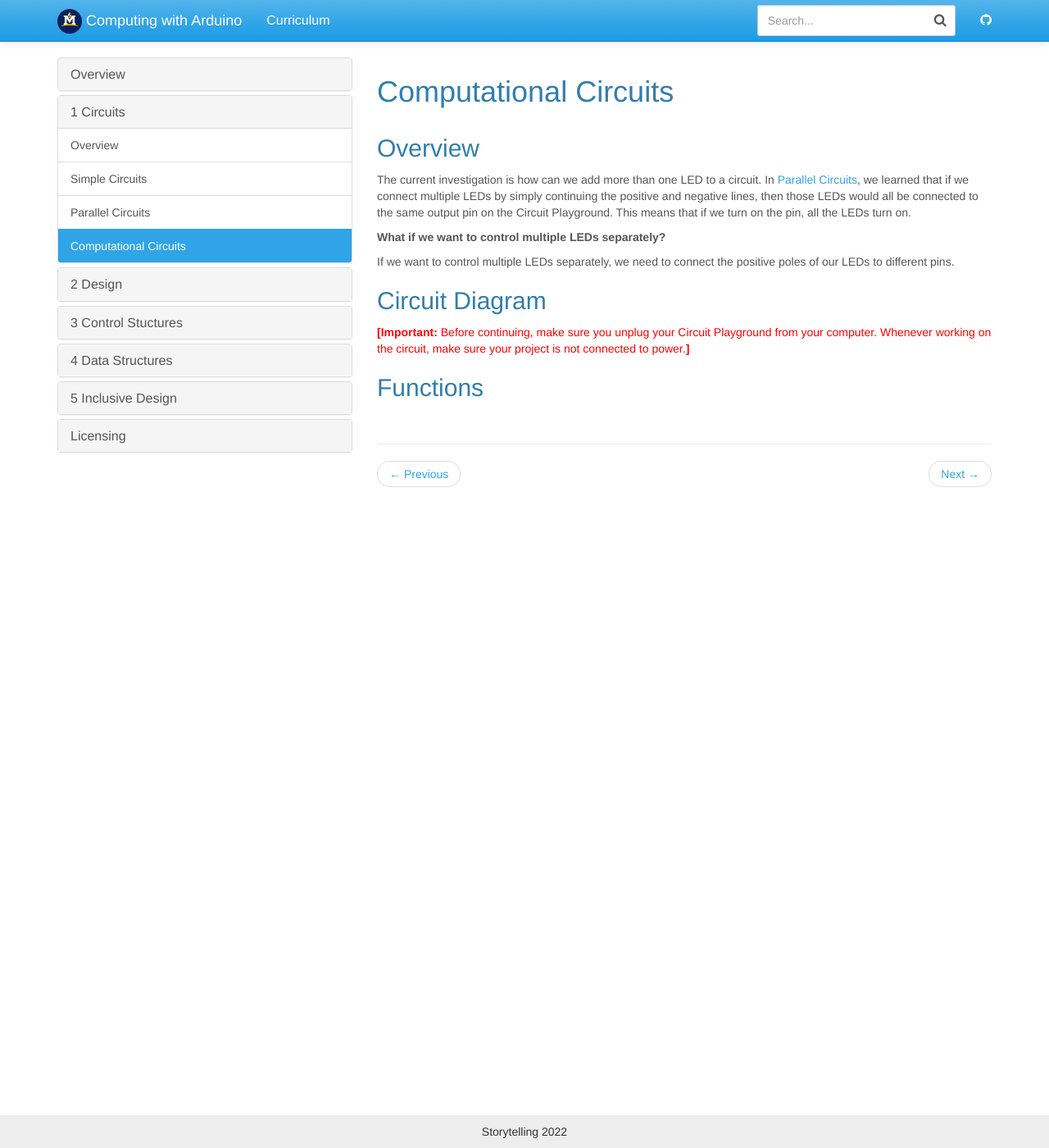
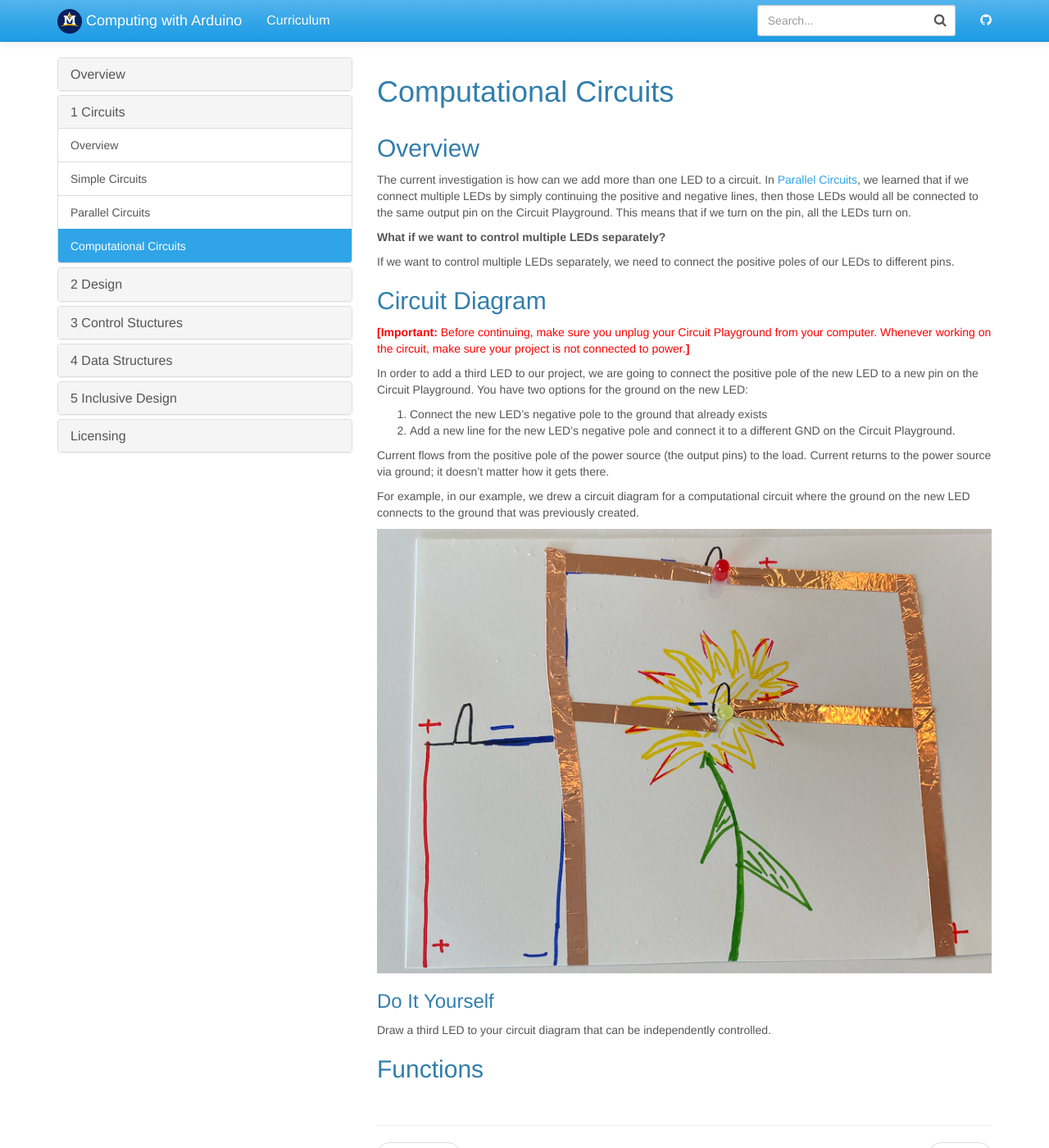
Before and after one commit to jake-chipps/friendometer, a Jekyll site: the page built from _docs/lessons/1-3.md, in a window 1280 px wide and 1400 px high. Shown: the whole window at 82% size. Built offline with Jekyll 4.4.1, drawn with Linux system fonts in a browser that asks for light colours.

Commit message:
Add content

```diff
--- a/_docs/lessons/1-3.md
+++ b/_docs/lessons/1-3.md
@@ -19,6 +19,22 @@ poles of our LEDs to different pins.
 computer. Whenever working on the circuit, make sure your project is not connected
 to power.</span>
 
+In order to add a third LED to our project, we are going to connect the positive
+pole of the new LED to a new pin on the Circuit Playground. You have two options
+for the ground on the new LED:
+1. Connect the new LED's negative pole to the ground that already exists
+2. Add a new line for the new LED's negative pole and connect it to a different GND on the Circuit Playground.
 
+Current flows from the positive pole of the power source (the output pins) to the
+load. Current returns to the power source via ground; it doesn't matter how it gets
+there.
+
+For example, in our example, we drew a circuit diagram for a computational circuit
+where the ground on the new LED connects to the ground that was previously created.
+
+![computational circuit diagram](../images/1-3_computational-diagram.png)
+
+### Do It Yourself
+Draw a third LED to your circuit diagram that can be independently controlled.
 
 ## Functions
```
Also changed, not shown: _docs/lessons/1-2.md (+1 -0 lines).
